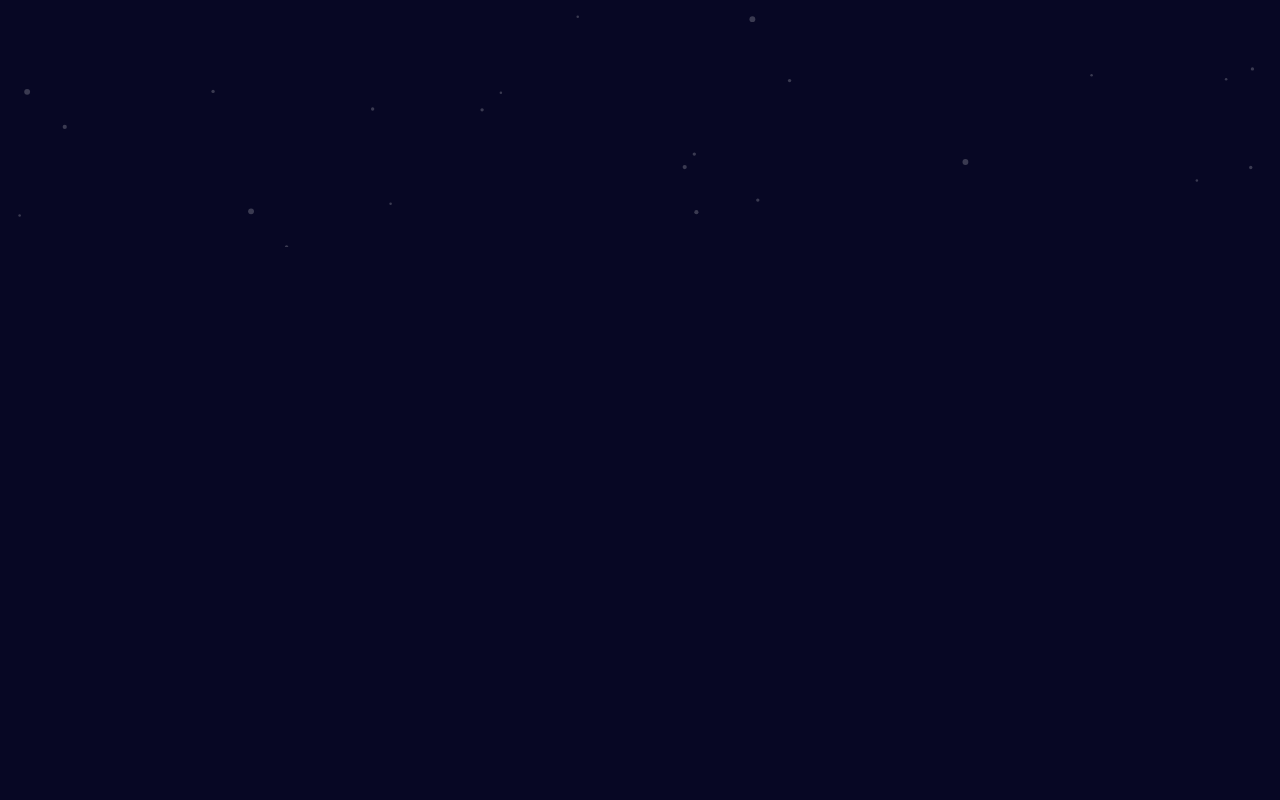
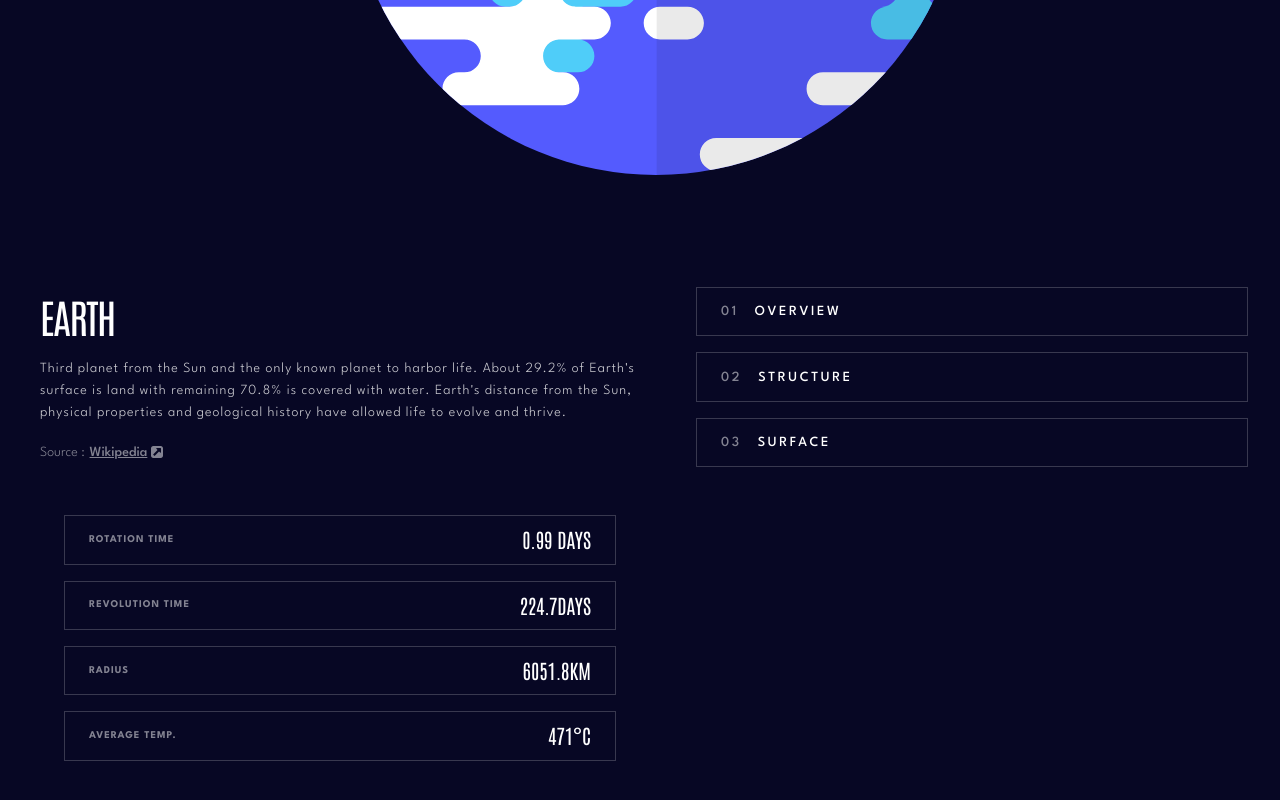
Before and after one commit to CrownedTechie/planets-fact, a React (Vite) app: page / in a window 1280 px wide. Shown: the part 660-1460 px from the top of the page. Before the commit the page ends 907 px from the top, so only its background shows below. Built offline with nearby package versions, Linux system fonts and the light colour scheme.

Commit message:
--style:: add and style article cards for the content

```diff
--- /dev/null
+++ b/src/components/article/Article.jsx
@@ -0,0 +1,29 @@
+import styles from "./Article.module.css";
+
+export const Article = () => {
+ return (
+  <article className={styles.article}>
+
+   <article>
+    <h3>rotation time</h3>
+    <p>0.99 days</p>
+   </article>
+
+   <article>
+    <h3>revolution time</h3>
+    <p>224.7days</p>
+   </article>
+
+   <article>
+    <h3>radius</h3>
+    <p>6051.8km</p>
+   </article>
+
+   <article>
+    <h3>average temp.</h3>
+    <p>471°c</p>
+   </article>
+
+  </article>
+ );
+}
--- /dev/null
+++ b/src/components/article/Article.module.css
@@ -0,0 +1,30 @@
+.article {
+ display: flex;
+ flex-direction: column;
+ align-items: center;
+ justify-content: center;
+ gap: 1rem;
+ padding: 0 1.5rem;
+ text-transform: uppercase;
+}
+
+.article article {
+ display: flex;
+ align-items: center;
+ justify-content: space-between;
+ border: .03rem solid var(--DarkGray);
+ width: 100%;
+ padding: .7rem 1.5rem;
+}
+
+.article article > h3 {
+ color: rgba(255, 255, 255, 0.5);
+ font-size: .65rem;
+ line-height: 1rem;
+ letter-spacing: 1px;
+}
+
+.article article > p {
+ font-family: var(--Antonio);
+ font-size: 20px;
+}
--- a/src/components/content/Content.jsx
+++ b/src/components/content/Content.jsx
@@ -1,27 +1,46 @@
 import React from "react";
-import { NavBar } from "../navBar/NavBar";
 import { Tabs } from "../tabs/Tabs";
 import styles from "./Content.module.css";
+import earthPic from "../../assets/planet-earth.svg";
+import sourceIcon from "../../assets/icon-source.svg";
+import { Article } from "../article/Article";
 
 
 export const Content = () => {
  return (
-  <React.Fragment>
+  <div className={styles.contentDiv}>
     <nav className={styles.nav}>
       <ul className={`${styles.ul} text-medium`}>
-      {/* TABS WILL GO HERE */}
         <Tabs />
       </ul>
     </nav>
 
-   <figure>
+    <figure className={styles.figure}>
       {/* PICTURE WILL GO HERE AND BE CHANGING DEPENDING ON THE TAB ABOVE SELECTED */}
-    <img src="" alt="" />
+      <img src={earthPic} alt="Earth" />
     </figure>
 
+    <div className={styles.planetDetailDiv}>
+      {/* CONTENT OF THE PLANET GOES HERE */}
+      <h2 className={`${styles.h2} text-l`}>earth</h2>
+      <p className={`${styles.p} text-small`}>Third planet from the Sun and the only known planet to harbor life. About 29.2% of Earth's surface is land with remaining 70.8% is covered with water. Earth's distance from the Sun, physical properties and geological history have allowed life to evolve and thrive.</p>
+
+      <p className={styles.source}>
+        <span>Source :</span>
+        <a
+          href=""
+          target="_blank"
+          rel="noopener noreferrer"
+        >
+            <span>Wikipedia</span>
+            <img src={sourceIcon} alt="" />
+        </a>
+      </p>
+    </div>
+
     <div>
-    {/* CONTENT OF THE PLANET GOES HERE */}
+      <Article />
     </div>
-  </React.Fragment>
+  </div>
  );
 };
--- a/src/components/content/Content.module.css
+++ b/src/components/content/Content.module.css
@@ -1,3 +1,10 @@
+.contentDiv {
+  display: flex;
+  flex-direction: column;
+  gap: 4.5rem;
+  margin-bottom: 2rem;
+}
+
 .nav {
  display: flex;
  justify-content: center;
@@ -9,13 +16,61 @@
  display: flex;
  align-items: center;
  justify-content: space-between;
- /* gap: 2.5rem; */
  list-style: none;
  font-size: .875rem;
  font-weight: 500;
  text-transform: uppercase;
  color: rgba(255, 255, 255, 0.5);
  width: 80%;
+}
+
+.figure img {
+  display: block;
+  margin: auto;
+  width: 50%;
+  max-width: 100%;
+  height: auto;
+}
+
+.planetDetailDiv {
+  text-align: center;
+  display: flex;
+  flex-direction: column;
+  justify-content: center;
+  align-items: center;
+  gap: 1rem;
+  padding: 0 1.5rem;
+}
+
+.h2 {
+  text-transform: uppercase;
+  font-weight: var(--Regular);
+}
+
+.p {
+  font-weight: 300;
+  font-size: .875rem;
+  color: rgba(255, 255, 255, 0.8);
+  line-height: 1.375rem;
+}
+
+.source {
+  display: flex;
+  align-items: center;
+  justify-content: center;
+  gap: .3rem;
+  color: var(--SlateGray);
+  font-weight: 300;
+  font-size: .875rem;
+}
+
+.source a {
+  display: flex;
+  align-items: center;
+  justify-content: center;
+  gap: .2rem;
+  color: var(--SlateGray);
+  font-weight: var(--Medium);
 }
 
 
@@ -30,7 +85,46 @@
 
  .ul {
    font-size: .75rem;
-   color: rgba(255, 255, 255, 0.5);
    padding: 1rem 0;
  }
 }
+
+/* >TAB SCREENS */
+@media (min-width: 601px) {
+  .contentDiv {
+    display: grid;
+    grid-template-columns: 50% 50%;
+    grid-template-rows: auto auto;
+    grid-template-areas:
+      'figure figure'
+      'planetDetailDiv nav';
+    gap: 2rem;
+    place-content: center;
+    justify-content: space-between;
+    padding: 5rem 2.5rem;
+    margin-top: 2rem;
+  }
+
+  .figure {
+    grid-area: figure;
+    margin-bottom: 4rem;
+  }
+
+  .planetDetailDiv {
+    text-align: left;
+    align-items: flex-start;
+    padding: 0;
+  }
+
+  .nav {
+    grid-area: nav;
+  }
+
+  .ul {
+    flex-direction: column;
+    justify-content: center;
+    width: 100%;
+    gap: 1rem;
+    color: var(--White);
+  }
+}
--- a/src/components/tabs/Tabs.jsx
+++ b/src/components/tabs/Tabs.jsx
@@ -1,19 +1,30 @@
 import styles from "./Tabs.module.css";
-
+import { useMediaQuery } from "../../hooks/useMediaQuery";
 
 export const Tabs = () => {
+  const isLargeScreen = useMediaQuery("(min-width: 601px)");
+
  return (
   <>
    <li className={styles.li}>
-    <p className={`${styles.p}`}>overview</p>
+    <p className={`${styles.p}`}>
+     {isLargeScreen && <span className={styles.span}>01</span>}
+     overview
+    </p>
    </li>
 
    <li className={styles.li}>
-    <p>structure</p>
+    <p>
+     {isLargeScreen && <span className={styles.span}>02</span>}
+     structure
+     </p>
    </li>
 
    <li className={styles.li}>
-    <p>surface</p>
+    <p>
+     {isLargeScreen && <span className={styles.span}>03</span>}
+     surface
+    </p>
    </li>
   </>
  );
--- a/src/components/tabs/Tabs.module.css
+++ b/src/components/tabs/Tabs.module.css
@@ -23,3 +23,16 @@
     opacity: 100%;
   }
 }
+
+@media (min-width: 601px) {
+  .li {
+    border: .03rem solid var(--DarkGray);
+    padding: .7rem 1.5rem;
+    width: 100%;
+  }
+
+  .span {
+    color: rgba(255, 255, 255, 0.5);
+    margin-right: 1rem;
+  }
+}
--- a/src/index.css
+++ b/src/index.css
@@ -38,6 +38,10 @@ body {
   font-size: .875rem;
   line-height: 1.5625rem;
   color: var(--White);
+  background-image: url("./assets/background-stars.svg");
+  background-size: cover;
+  min-height: 100vh;
+  background-position: center;
 }
 
 /* .text-xl {
@@ -88,13 +92,6 @@ body {
   background-color: var(--DarkGray);
 }
 
-main {
-  background-image: url("./assets/background-stars.svg");
-  background-size: cover;
-  min-height: 100vh;
-  background-position: center;
-}
-
 /* MOBILE SCREENS */
 /* @media (min-width: 601px) {
   .text-medium {
```
Lines whose indentation alone changed are shown as unchanged.
